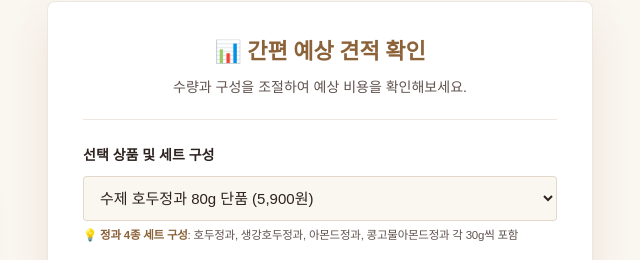
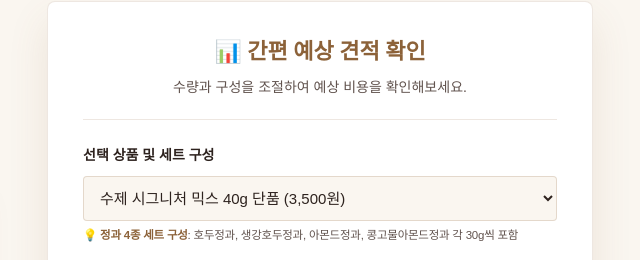
Before and after one commit to jjy7409-cloud/juyeon, a plain HTML site: page index.html in a window 1280 px wide. Shown: the part 5584-5844 px from the top of the page, 623-1263 px from the left. Drawn offline with Linux system fonts and the light colour scheme; a web font is replaced by a local one.

Commit message:
시그니처 믹스 40g 옵션을 수제정과라인 맨 위로 이동하고, 정과 4종 세트 옵션명에 각 30g 구성 명시 추가 완료

```diff
--- a/index.html
+++ b/index.html
@@ -475,11 +475,11 @@
                         <label for="calc-type">선택 상품 및 세트 구성</label>
                         <select id="calc-type">
                             <optgroup label="[수제 정과 라인]">
+                                <option value="signature-mix" data-price="3500">수제 시그니처 믹스 40g 단품 (3,500원)</option>
                                 <option value="walnut-l" data-price="5900">수제 호두정과 80g 단품 (5,900원)</option>
                                 <option value="ginger-l" data-price="6900">수제 생강호두정과 80g 단품 (6,900원)</option>
                                 <option value="almond-l" data-price="5900">수제 아몬드정과 80g 단품 (5,900원)</option>
                                 <option value="kongalmond-l" data-price="6900">수제 콩고물아몬드정과 80g 단품 (6,900원)</option>
-                                <option value="signature-mix" data-price="3500">수제 시그니처 믹스 40g 단품 (3,500원)</option>
                             </optgroup>
                             <optgroup label="[수제 오란다 라인]">
                                 <option value="oranda-classic" data-price="2000">수제 플레인 오란다 단품 (2,000원)</option>
@@ -489,7 +489,7 @@
                                 <option value="oranda-gamtae" data-price="2500">수제 감태 오란다 단품 (2,500원)</option>
                             </optgroup>
                             <optgroup label="[프리미엄 세트 구성]">
-                                <option value="set-4type-pkg" data-price="12000">정과 4종 세트 박스포장 (12,000원)</option>
+                                <option value="set-4type-pkg" data-price="12000">정과 4종 세트 박스포장 (호두정과, 생강호두정과, 아몬드정과, 콩고물아몬드정과 30g씩 들어감) (12,000원)</option>
                                 <option value="set-oranda10" data-price="23000">오란다 10개 세트 박스포장 (23,000원)</option>
                                 <option value="set-oranda5-sil" data-price="11000">오란다 5개 세트 실속형 (11,000원)</option>
                                 <option value="set-oranda5" data-price="12000">오란다 5개 세트 박스포장 (12,000원)</option>
```
